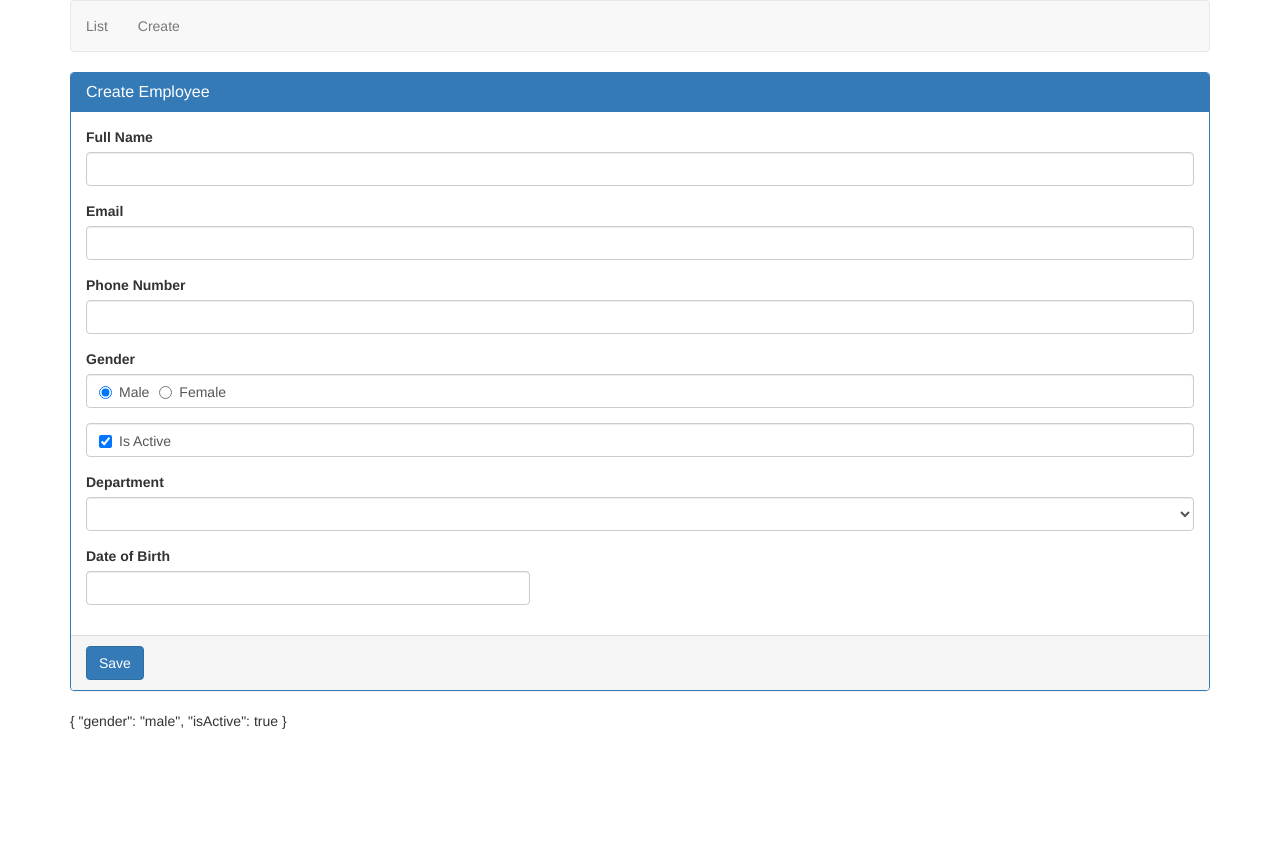
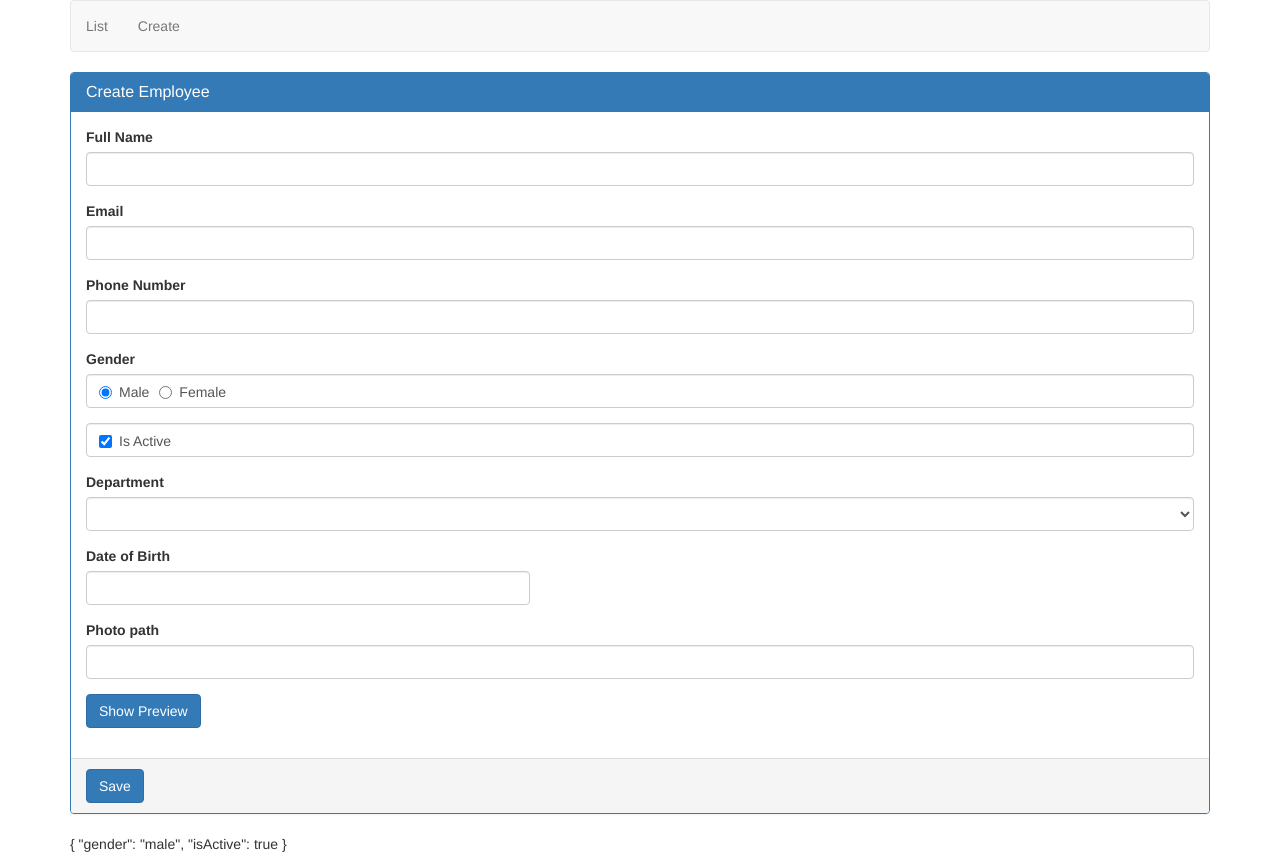
Before and after one commit to trungtrong/Angular-CRUD-Example, an Angular app: page /create in a window 1280 px wide. Before the commit the page ends 800 px from the top, so only its background shows below. Built offline with nearby package versions, Linux system fonts and the light colour scheme.

Commit message:
display and hide photo of employee

```diff
--- a/src/app/employees/create-employee/create-employee.component.html
+++ b/src/app/employees/create-employee/create-employee.component.html
@@ -71,8 +71,27 @@
             </div>
           </div>
 
+          <!-- 10. Display/Hide image of employee: photoPath -->
+          <div class="form-group">
+            <label for="photoPath">Photo path</label>
+            <input name="photoPath" id="photoPath" type="text"
+                   [(ngModel)]="photoPath" class="form-control"/>
+          </div>
+            <!-- 10.2 : Show/Hide Button-->
+          <div>
+            <button type="button" class="btn btn-primary"
+                    (click)="togglePreviewPhoto()">
+              {{ buttonStatus }} Preview
+            </button>
+          </div>
+
+          <div class="form-group">
+            <img [src]="photoPath" height="200" weight="200" *ngIf="previewPhoto" />
+          </div>
+
         </div>
 
+        <!-- Button Save: to retrieve all the data from the above forms -->
         <div class="panel-footer">
           <button type="submit" class="btn btn-primary">Save</button>
         </div>
--- a/src/app/employees/create-employee/create-employee.component.ts
+++ b/src/app/employees/create-employee/create-employee.component.ts
@@ -30,6 +30,9 @@ export class CreateEmployeeComponent implements OnInit {
 
   datePickerConfig: Partial<BsDatepickerConfig>;
 
+  // 10. Display and hide image of empoyee
+  previewPhoto =  false;
+  buttonStatus = 'Show';
   constructor() {
     this.datePickerConfig = Object.assign({},
       {
@@ -46,4 +49,10 @@ export class CreateEmployeeComponent implements OnInit {
     console.log(empForm.value);
     console.log(empForm);
   }
+
+  togglePreviewPhoto() {
+    this.previewPhoto = !this.previewPhoto;
+    this.buttonStatus =
+      this.previewPhoto === true ? 'Hide' : 'Show';
+  }
 }
```
